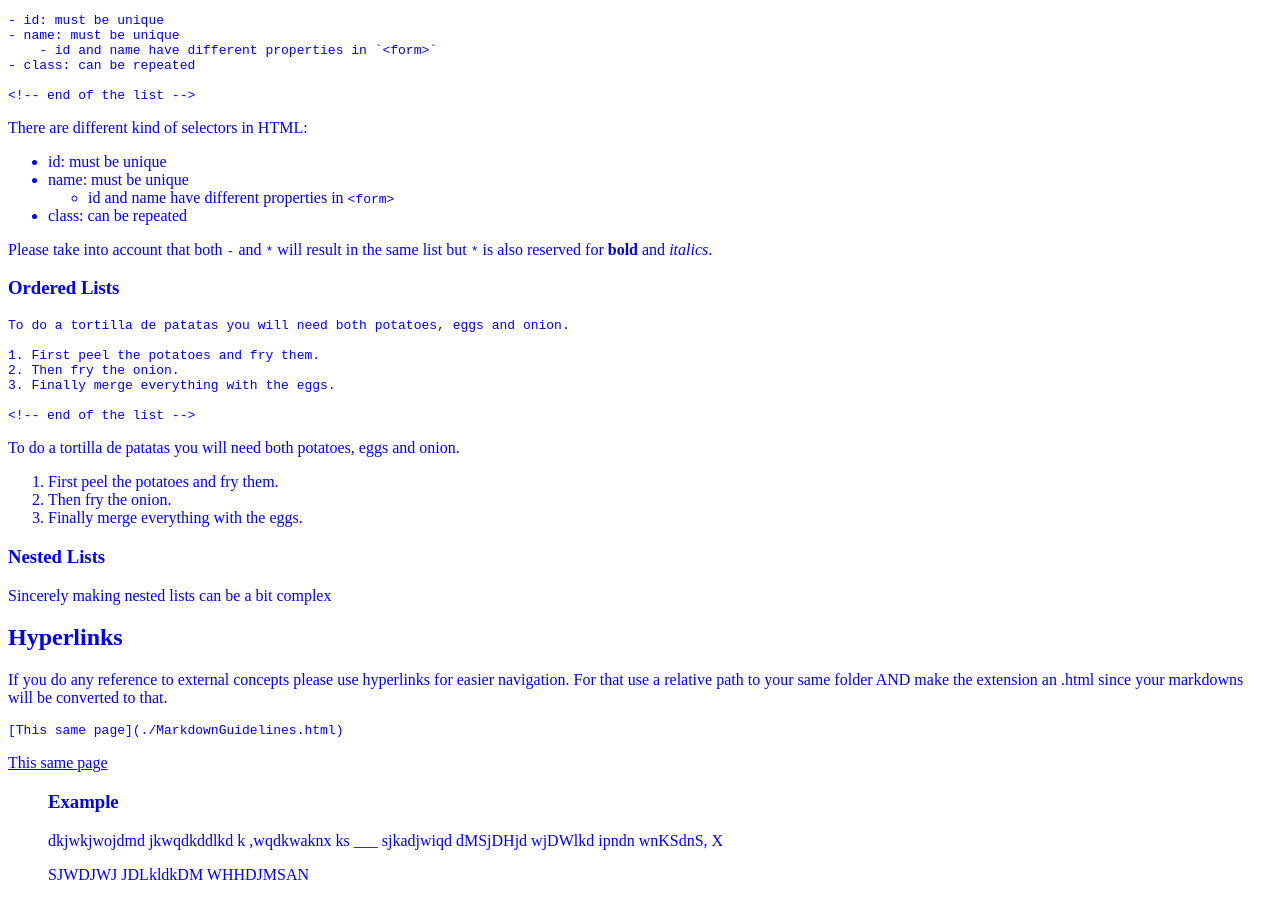
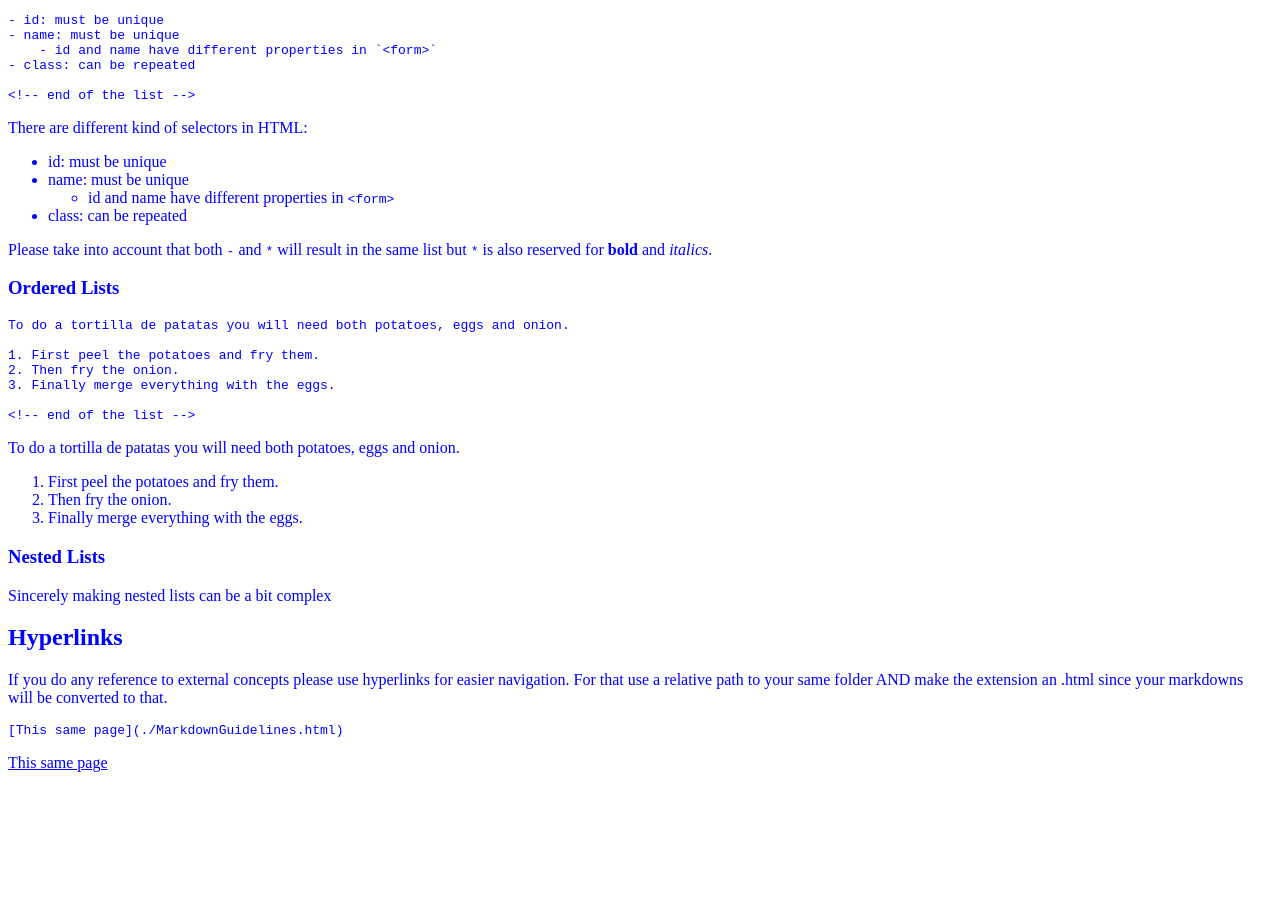
Before and after one commit to BCNGEEKS/Geekateca, a Jekyll site: the page built from MarkdownGuidelines.md, in a window 1280 px wide and 900 px high, scrolled down 717 px. Built offline with Jekyll 4.4.1, drawn with Linux system fonts in a browser that asks for light colours; our own code applies the rules of GitHub Pages for plain Markdown files; after the commit the page ends 1505 px from its top, so only the background shows below that.

Commit message:
Update MarkdownGuidelines.md

```diff
--- a/MarkdownGuidelines.md
+++ b/MarkdownGuidelines.md
@@ -80,11 +80,3 @@ If you do any reference to external concepts please use hyperlinks for easier na
     [This same page](./MarkdownGuidelines.html)
 
 [This same page](./MarkdownGuidelines.html)
-
-> ### Example
->
-> dkjwkjwojdmd jkwqdkddlkd k ,wqdkwaknx ks
-> ___
-> sjkadjwiqd dMSjDHjd wjDWlkd ipndn wnKSdnS, X
->
-> SJWDJWJ  JDLkldkDM WHHDJMSAN
```
